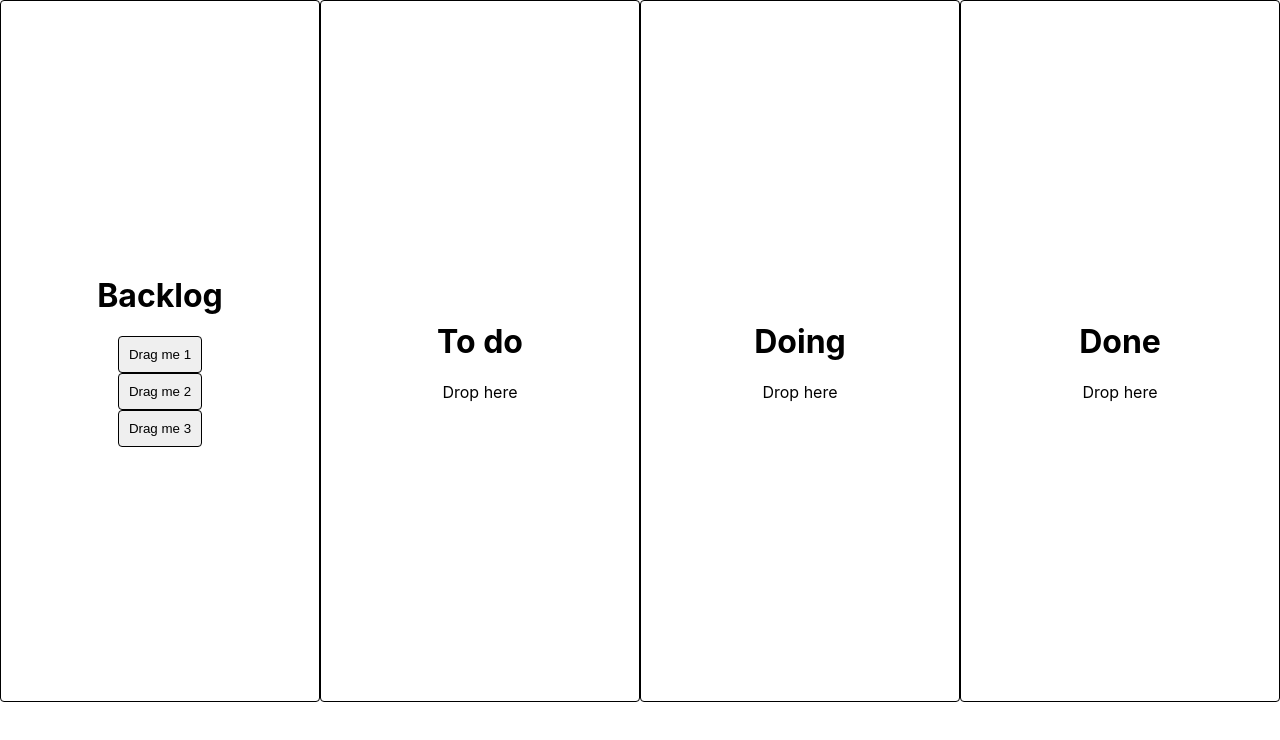
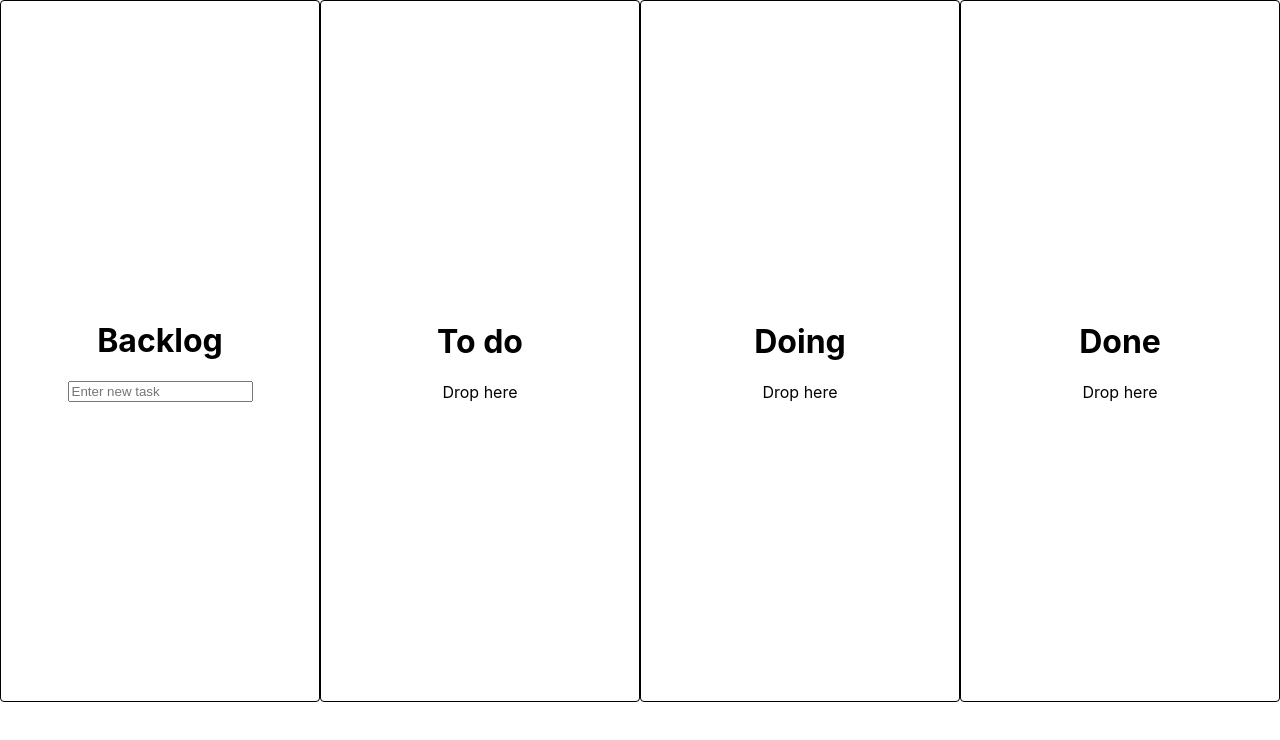
Before and after one commit to RoshBJr/Project-dump, a React (Create React App) app: page / in a window 1280 px wide. Shown: the top 740 px of the page. Built offline with nearby package versions, Linux system fonts and the light colour scheme.

Commit message:
can now create our own task and drag them according to what we need

```diff
--- a/package.json
+++ b/package.json
@@ -7,9 +7,12 @@
     "@testing-library/jest-dom": "^5.17.0",
     "@testing-library/react": "^13.4.0",
     "@testing-library/user-event": "^13.5.0",
+    "assert": "^2.1.0",
+    "jsonc": "^2.0.0",
     "react": "^18.2.0",
     "react-dom": "^18.2.0",
     "react-scripts": "5.0.1",
+    "util": "^0.12.5",
     "web-vitals": "^2.1.4"
   },
   "scripts": {
--- a/src/App.jsx
+++ b/src/App.jsx
@@ -1,39 +1,81 @@
-import React, {useState} from 'react';
+import React, {useEffect, useState} from 'react';
 import {DndContext} from '@dnd-kit/core';
-
 import {Droppable} from './components/Droppable';
 import {Draggable} from './components/Draggable';
 import "./App.css"
+import generate from './code/generateIds';
 
 export default function App() {
+  let lsTaskList = localStorage.getItem("taskList");
+  let lsParent = localStorage.getItem("parent");
+  let lsLastDragged = localStorage.getItem("lastDragged");
+  console.log();
   const containers = ['To do', 'Doing', 'Done'];
-  const draggables = [1, 2, 3];
-  const [parent, setParent] = useState(null);
-  const [lastDragged, setLastDragged] = useState([]);
-  const draggableMarkup = (
-    draggables.map(item => {
-      return(
-        <Draggable key={item} id={`draggable${item}`}>
-          Drag me {item}
-        </Draggable>
-      )
-    })
+  const [parent, setParent] = useState(
+    lsParent ? JSON.parse(lsParent): null
   );
+  const [lastDragged, setLastDragged] = useState(
+    lsLastDragged ? JSON.parse(lsLastDragged):[]
+  );
+  const [task, setTask] = useState('');
+  const [renderList, setRenderList] = useState([]);
+  const [taskList, setTaskList] = useState(
+    lsTaskList ? JSON.parse(lsTaskList): []
+  );
+
+  function afficherMsg(evt) {
+    if(evt.key === "Enter" && task !== '') {
+      let id = generate()
+      setTaskList([...taskList, {id: generate(), text: task}]);
+      setTask(evt.target.value = '');
+    }
+  }
+
+  useEffect(() => {
+    if(taskList.length == 0) return;
+    localStorage.setItem("taskList", JSON.stringify(taskList));
+    setRenderList(
+      taskList.map(item => {
+        return(
+          <Draggable key={item.id} id={`draggable${item.id}`}>
+            {item.text}
+          </Draggable>
+        )
+      })
+    );
+  },[taskList])
+
+  useEffect(() => {
+    if(lastDragged.length !== 0) {
+      localStorage.setItem("lastDragged", JSON.stringify(lastDragged));
+    }
+  }, [lastDragged])
+
+  useEffect(() => {
+    if(parent !== null) {
+      localStorage.setItem("parent", JSON.stringify(parent));
+    }
+  }, [parent])
 
   return (
     <DndContext onDragEnd={handleDragEnd}>
       <div className="main">
         <div className="backlog">
           <h1>Backlog</h1>
+          <input type="text"
+                placeholder='Enter new task'
+                onChange={evt=> setTask(evt.target.value)}
+                onKeyDown={evt=> afficherMsg(evt)}
+          />
           {
-            draggableMarkup.map(item => {
+            renderList.map(item => {
               if(lastDragged.includes(item.props.id)) return;
               return(item)
             })
           }
         </div>
           {containers.map((id) => (
-            <Droppable key={id} id={id} parent={parent} drag={draggableMarkup}
+            <Droppable key={id} id={id} parent={parent} drag={renderList}
               lastDragged={lastDragged} >
             </Droppable>
           ))}
@@ -42,6 +84,7 @@ export default function App() {
   );
 
   function handleDragEnd(event) {
+    let stuff={};
     if(event.over) {
       setLastDragged([...lastDragged, event.active.id]);
     } else {
@@ -49,6 +92,9 @@ export default function App() {
         lastDragged.filter( item => item !== event.active.id)
       )
     }
-    setParent(event.over ? event : null);
+    stuff[0] = event.over;
+    stuff[1] = event.active;
+    console.log(stuff);
+    setParent(event.over ? stuff : null);
   }
 }
--- /dev/null
+++ b/src/code/generateIds.js
@@ -0,0 +1,3 @@
+export default function generate() {
+    return (Math.random() + 1).toString(36).substring(7);
+}
--- a/src/components/Droppable.jsx
+++ b/src/components/Droppable.jsx
@@ -2,23 +2,28 @@ import React, { useEffect, useState } from 'react';
 import {useDroppable} from '@dnd-kit/core';
 
 export function Droppable(props) {
-  const [dragIds, setDragIds] = useState([]);
-
+  let lsDragIds = localStorage.getItem(`${props.id}`);
+  const [dragIds, setDragIds] = useState(
+    lsDragIds ? JSON.parse(lsDragIds): []
+  );
   useEffect(() => {
     if(props.parent === null) return;
 
-    if(dragIds.includes(props.parent.active.id) &&
-        props.parent.over.id !== props.id) {
+    if(dragIds.includes(props.parent[1].id) &&
+        props.parent[0].id !== props.id) {
           setDragIds(
-            dragIds.filter( item => item !== props.parent.active.id)
+            dragIds.filter( item => item !== props.parent[1].id)
           )
     }
 
-    if(props.parent.over.id !== props.id) return;
-    setDragIds([...dragIds, props.parent.active.id]);
+    if(props.parent[0].id !== props.id) return;
+    setDragIds([...dragIds, props.parent[1].id]);
 
   }, [props.parent]);
 
+  useEffect(() => {
+    localStorage.setItem(`${props.id}`, JSON.stringify(dragIds));
+  }, [dragIds]);
 
   useEffect(() => {
     if(props.parent === null && props.lastDragged.length === 0) {
```
Also changed, not shown: 1 other file (tests, documents, lock files or other folders).
